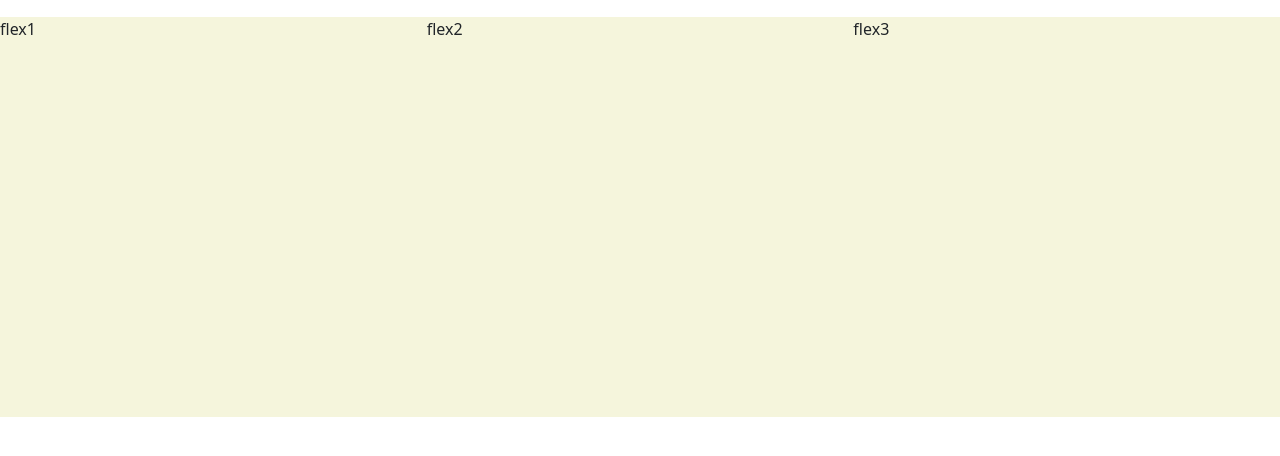
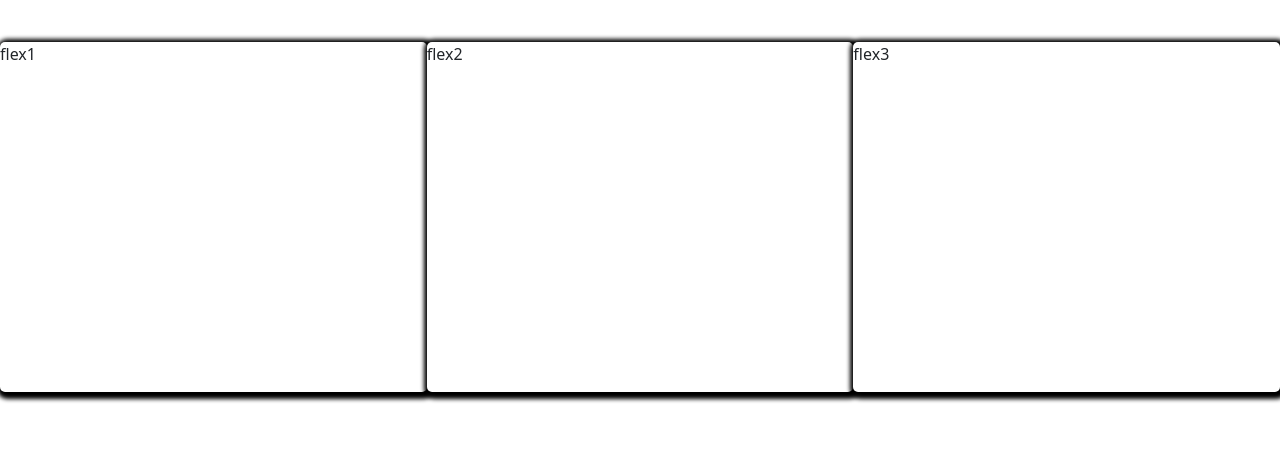
Before and after one commit to Shanzey22/Gadget-Trade-Hub, a plain HTML site: page pages/nearby stores.html in a window 1280 px wide. Shown: the part 72-528 px from the top of the page. Drawn offline with nearby package versions, Linux system fonts and the light colour scheme.

Commit message:
flexboxes CSS added

```diff
--- a/pages/nearby stores.html
+++ b/pages/nearby stores.html
@@ -10,16 +10,19 @@
             height:400px;
             margin-left: auto;
             margin-right: auto;
-            background-color: aquamarine;
             margin-top: 20px;
             display: flex;
             flex-direction: row;
-            justify-content: space-around;
+            justify-content: space-evenly;
         }
         .div-2{
-            height:400px;
-            width: 500px;
-            background-color: beige;
+            height:350px;
+            width: 450px;
+            background-color:white;
+            border-radius: 5px;
+            margin-top: auto;
+            margin-bottom: auto;
+            box-shadow: 2px 2px 4px 5px black;
         }
         </style>
 </head>
@@ -33,9 +36,9 @@
         </figcaption>
       </figure>
       <div class="div-1">
-        <div class="div-2">flex1</div>
-        <div class="div-2">flex2</div>
-        <div class="div-2">flex3</div>
+        <div   class="div-2">flex1</div>
+        <div   class="div-2">flex2</div>
+        <div   class="div-2">flex3</div>
       </div>
 
 
```
